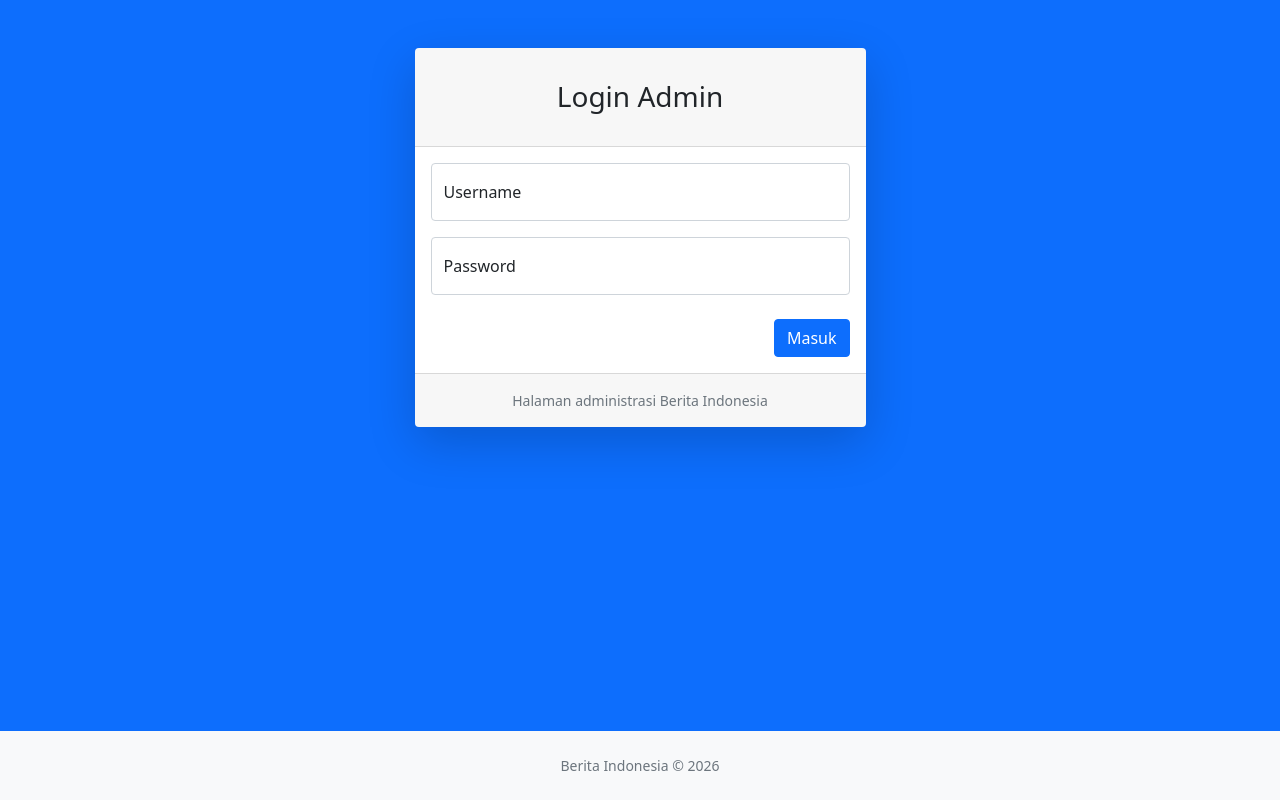
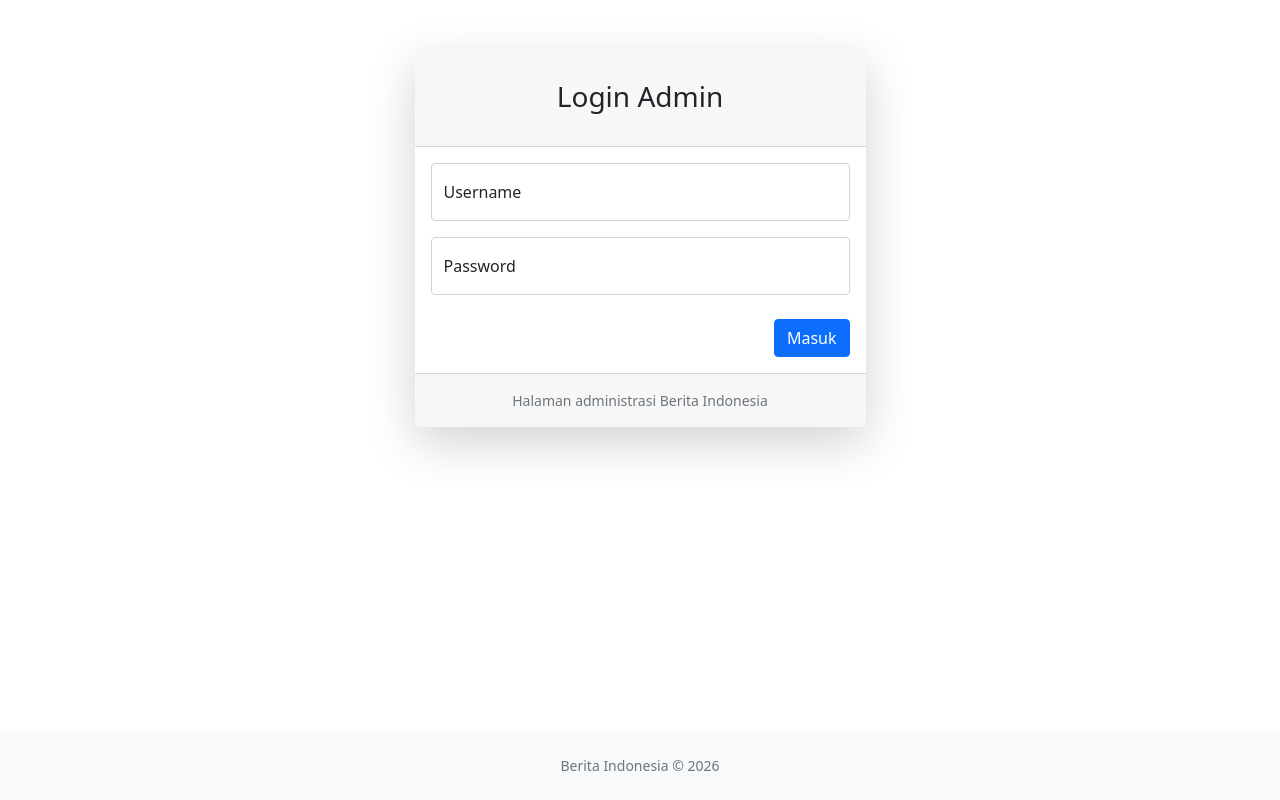
Before and after one commit to AchmadRifkyMeishandy/Web-Berita, a PHP site: page /admin/login.php in a window 1280 px wide. Run offline with PHP 8.4, Linux system fonts and the light colour scheme.

Commit message:
style: apply refreshed styling to admin sign-in

```diff
--- a/admin/login.php
+++ b/admin/login.php
@@ -30,7 +30,7 @@ $username = isset($_GET['username']) && is_string($_GET['username']) ? $_GET['us
     <title>Login Admin — Berita Indonesia</title>
     <link href="css/styles.css" rel="stylesheet">
 </head>
-<body class="bg-primary">
+<body class="admin-login-page">
     <div id="layoutAuthentication">
         <div id="layoutAuthentication_content">
             <main>
```
